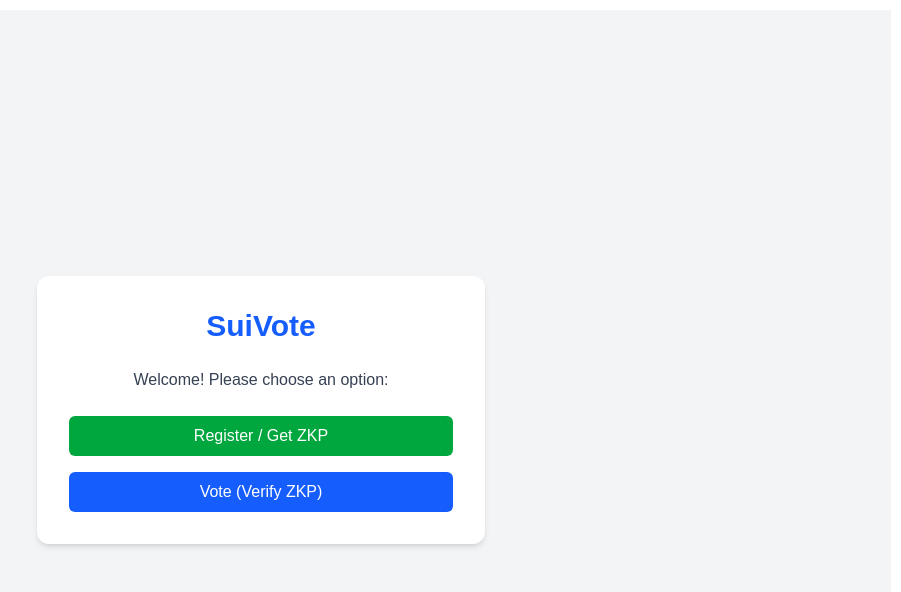
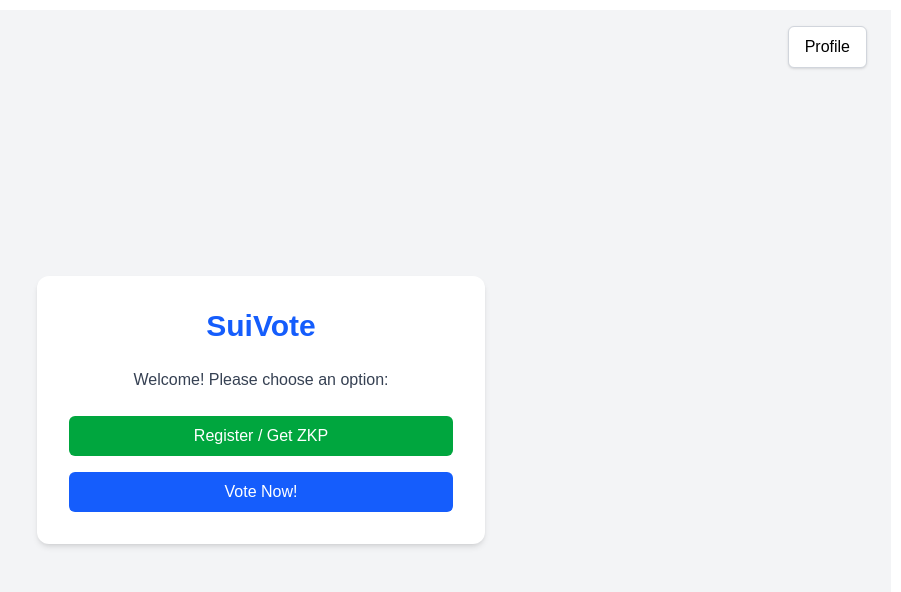
Before and after one commit to Gokul-sami/suivote, a Next.js app: page /dashboard in a window 1280 px wide. Shown: the top 592 px of the page, without its empty margins (379-1280 px from the left). Built offline with nearby package versions, Linux system fonts and the light colour scheme.

Commit message:
Dashboard changes profile

```diff
--- a/src/app/dashboard/page.tsx
+++ b/src/app/dashboard/page.tsx
@@ -1,11 +1,55 @@
 "use client";
 import { useRouter } from "next/navigation";
+import { useEffect, useState, useRef } from "react";
 
 export default function Dashboard() {
   const router = useRouter();
+  const [zkLoginAddress, setZkLoginAddress] = useState<string | null>(null);
+  const [showProfile, setShowProfile] = useState(false);
+  const profileRef = useRef<HTMLDivElement>(null);
+
+  useEffect(() => {
+    const address = window.sessionStorage.getItem("zkLoginUserAddress");
+    setZkLoginAddress(address);
+  }, []);
+
+  // Close dropdown if clicked outside
+  useEffect(() => {
+    const handleClickOutside = (event: MouseEvent) => {
+      if (
+        profileRef.current &&
+        !profileRef.current.contains(event.target as Node)
+      ) {
+        setShowProfile(false);
+      }
+    };
+
+    document.addEventListener("mousedown", handleClickOutside);
+    return () => document.removeEventListener("mousedown", handleClickOutside);
+  }, []);
 
   return (
-    <main className="flex items-center justify-center min-h-screen bg-gray-100">
+    <main className="relative flex items-center justify-center min-h-screen bg-gray-100">
+      {/* Profile section in the top right corner */}
+      <div className="absolute top-4 right-6" ref={profileRef}>
+        <button
+          onClick={() => setShowProfile(!showProfile)}
+          className="bg-white border border-gray-300 px-4 py-2 rounded-md shadow hover:shadow-md transition"
+        >
+          Profile
+        </button>
+
+        {showProfile && (
+          <div className="mt-2 bg-white border border-gray-200 rounded-md shadow-md p-4 text-sm w-64">
+            <strong>zkLoginAddress:</strong>
+            <p className="break-words text-gray-800 mt-1">
+              {zkLoginAddress || "Not available"}
+            </p>
+          </div>
+        )}
+      </div>
+
+      {/* Main content */}
       <div className="bg-white p-8 rounded-xl shadow-md w-full max-w-md text-center">
         <h1 className="text-3xl font-bold text-blue-600 mb-6">SuiVote</h1>
         <p className="mb-6 text-gray-700">Welcome! Please choose an option:</p>
@@ -22,7 +66,7 @@ export default function Dashboard() {
             onClick={() => router.push("/verify")}
             className="w-full bg-blue-600 text-white py-2 rounded-md hover:bg-blue-700 transition"
           >
-            Vote (Verify ZKP)
+            Vote Now!
           </button>
         </div>
       </div>
--- a/src/app/login-callback/page.tsx
+++ b/src/app/login-callback/page.tsx
@@ -56,6 +56,7 @@ export default function LoginCallbackPage() {
         const zkLoginUserAddress = jwtToAddress(idToken, newsalt);
         console.log("ZkLogin User Address:", zkLoginUserAddress);
 
+        window.sessionStorage.setItem("zkLoginUserAddress", zkLoginUserAddress);
         const randomnessBigInt = BigInt(randomness);
         const saltBigInt = BigInt(newsalt);
 
```
